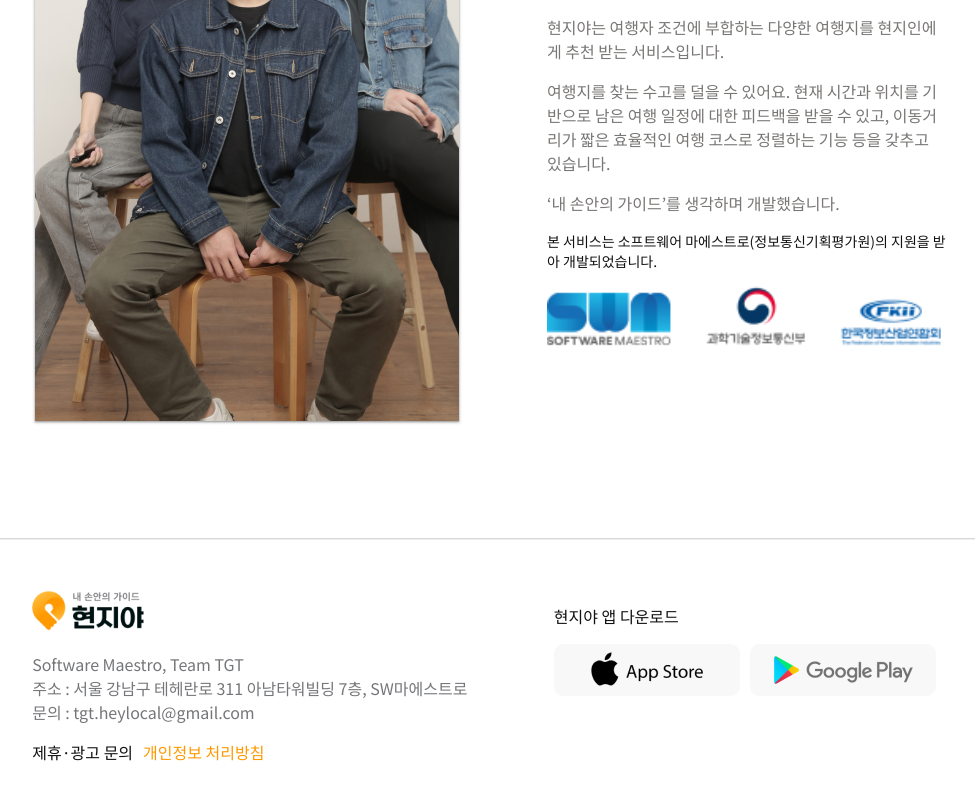
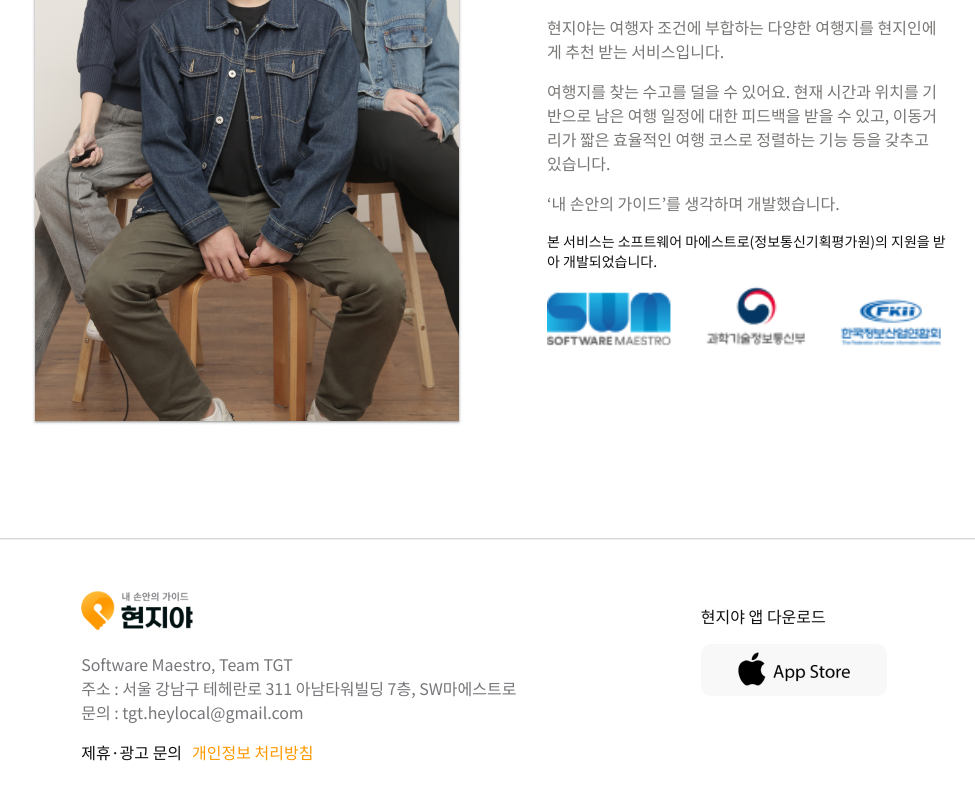
Before and after one commit to TGT-SWM/heylocal-landing-page, a React (Create React App) app: page / in a window 1280 px wide. Shown: the part 3997-4797 px from the top of the page, without its empty margins (151-1126 px from the left). Built offline with nearby package versions, Linux system fonts and the light colour scheme; a web font is replaced by a local one.

Commit message:
feat: 플레이스토어 링크 제거

```diff
--- a/src/views/sections/Footer.jsx
+++ b/src/views/sections/Footer.jsx
@@ -32,9 +32,9 @@ function Footer() {
             <StyledLink>
               <img src={appStoreLogo} alt="appStoreLogo" />
             </StyledLink>
-            <StyledLink>
+            {/*<StyledLink>
               <img src={googlePlayLogo} alt="googlePlayLogo" />
-            </StyledLink>
+            </StyledLink>*/}
           </span>
         </div>
       </Section>
```
